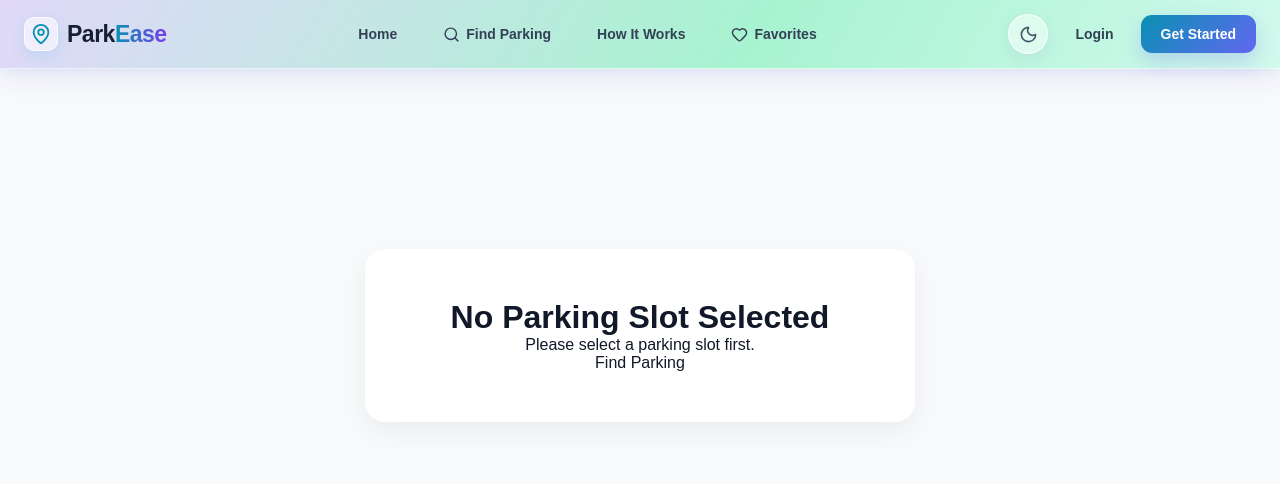
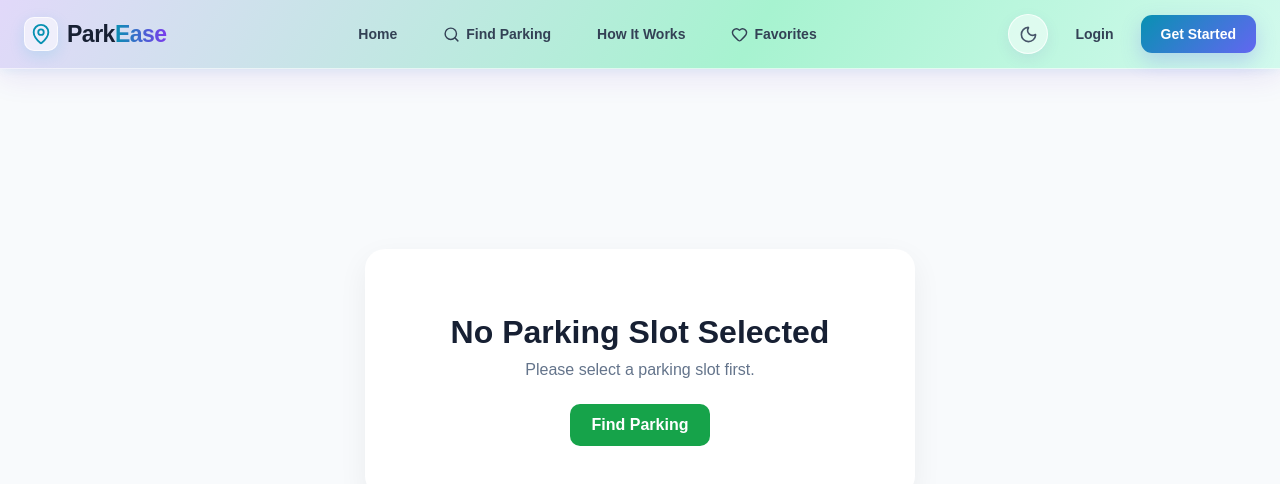
Before and after one commit to dibeyendu-dev/smart-parking-system, a React (Vite) app: page /booking in a window 1280 px wide. Shown: the top 484 px of the page. Built offline with nearby package versions, Linux system fonts and the light colour scheme.

Commit message:
Booking css part 28 added

```diff
--- a/src/css/Booking.css
+++ b/src/css/Booking.css
@@ -223,3 +223,28 @@
     border-radius: 20px;
     box-shadow: 0 10px 30px rgba(0, 0, 0, 0.06);
 }
+.booking-empty h1 {
+    color: #172033;
+    margin: 15px 0 10px;
+}
+
+.booking-empty p {
+    color: #64748b;
+    margin-bottom: 25px;
+}
+
+.back-parking-btn {
+    display: inline-block;
+    padding: 12px 22px;
+    border-radius: 10px;
+    background: #16a34a;
+    color: #ffffff;
+    text-decoration: none;
+    font-weight: 600;
+    transition: 0.3s;
+}
+
+.back-parking-btn:hover {
+    background: #15803d;
+    transform: translateY(-2px);
+}
```
